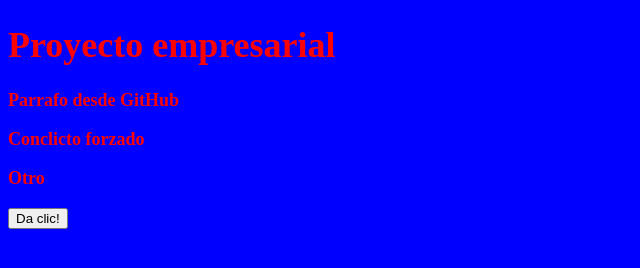
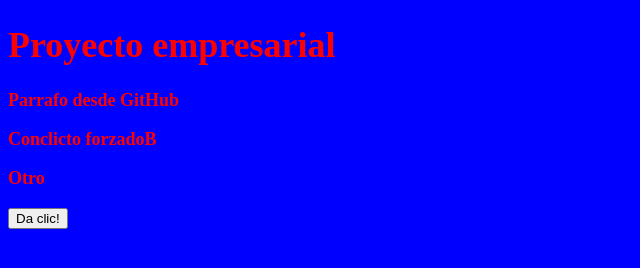
Before and after one commit to iscdavidhernandez/TallerGit, a plain HTML site: page index.html in a window 1280 px wide. Shown: the full height of the page, 0-640 px from the left. Drawn offline with Linux system fonts and the light colour scheme.

Commit message:
Conflicto

```diff
--- a/index.html
+++ b/index.html
@@ -11,7 +11,7 @@
 <body>
     <h1>Proyecto empresarial</h1>
     <p>Parrafo desde GitHub</p>
-    <p>Conclicto forzado</p>
+    <p>Conclicto forzadoB</p>
     <p>Otro</p>
     <input type="button" value="Da clic!" onclick="saludo()">
 
```
